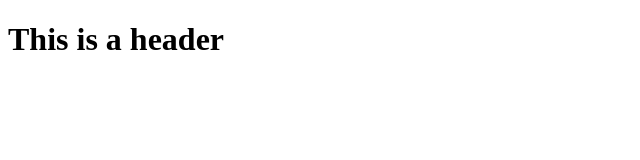
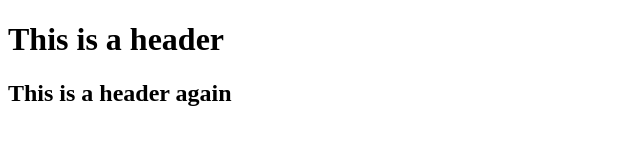
Before and after one commit to leanmrk/LabAct, a plain HTML site: page index.html in a window 1280 px wide. Shown: the whole page, without its empty margins (0-640 px from the left). Drawn offline with Linux system fonts and the light colour scheme.

Commit message:
AppDev branch created

```diff
--- a/index.html
+++ b/index.html
@@ -8,5 +8,6 @@
 </head>
 <body>
     <h1>This is a header</h1>
+    <h2>This is a header again</h2>
 </body>
 </html>
```
